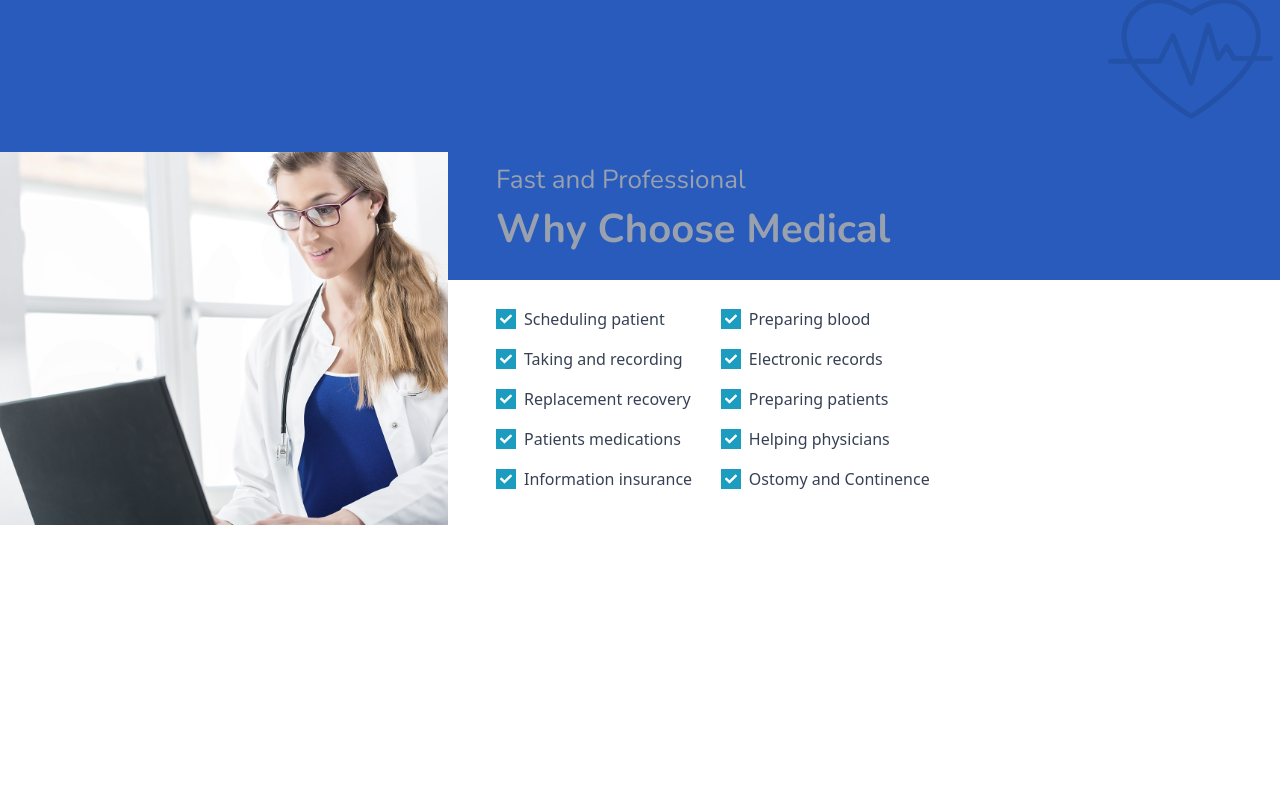
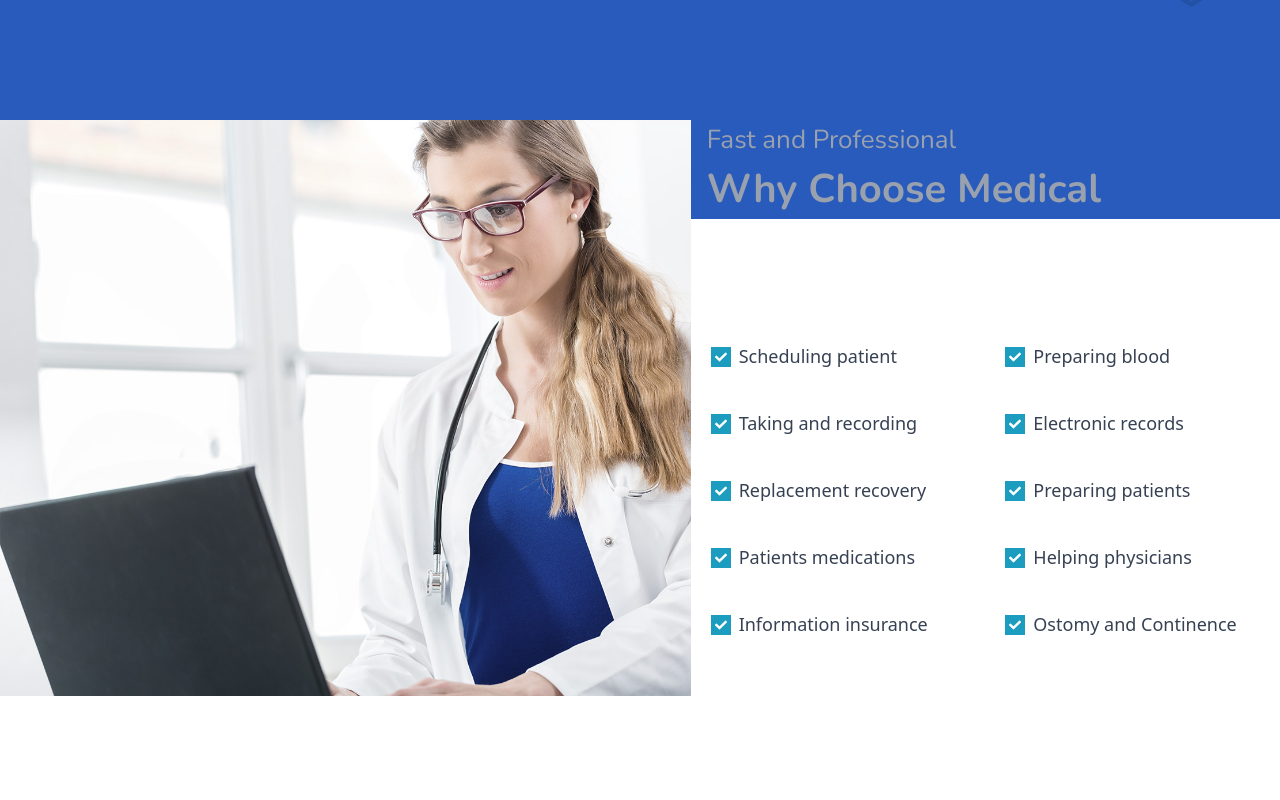
Before and after one commit to Dotuncom/Better-Med, a React (Vite) app: page / in a window 1280 px wide. Shown: the part 1480-2280 px from the top of the page. Built offline with nearby package versions, Linux system fonts and the light colour scheme.

Commit message:
chance profession layout from absolute to relatative

```diff
--- a/src/components/ui/Gap.tsx
+++ b/src/components/ui/Gap.tsx
@@ -1,7 +1,7 @@
 
 const Gap = () => {
   return (
-    <div className="min-h-30 max-h-30 relative bg-red-500">
+    <div className="min-h-30 max-h-30 relative  bg-red-500">
 
     </div>
   )
--- a/src/pages/Home.tsx
+++ b/src/pages/Home.tsx
@@ -8,6 +8,7 @@ import icon5 from "../assets/icon-5.png";
 import femaleDoctor from "../assets/woman-doctor.jpg";
 import heart from "../assets/heart.png";
 import { FaCheck } from "react-icons/fa";
+import Gap from "../components/ui/Gap";
 type serviceProps = {
   id: number;
   name: string;
@@ -47,7 +48,7 @@ const Home = () => {
   return (
     <div className="relative">
       <Herosection />
-      <section className="relative min-h-screen lg:min-h-[120vh] bg-primary">
+      <section className="relative min-h-screen  bg-primary">
         <div className="max-w-7xl mx-auto py-20 px-4">
           <div className="grid grid-cols-1 md:grid-cols-2 lg:grid-cols-6 place-items-center place-content-stretch py-2 gap-y-12">
             {services.map((service) => (
@@ -64,23 +65,23 @@ const Home = () => {
           <img src={heart} alt="" />
         </div>
       </section>
-      <section className="lg:absolute  w-full bottom-1/2 top-full lg:top-[70%] lg:translate-y-1/2 z-40   min-h-screen">
-        <div className="flex flex-col-reverse bg-primary md:bg-transparent md:flex-row lg:gap-8 ">
-          <div className="max-w-md max-h-2xl">
-            <img src={femaleDoctor} alt="" />
+      <section className="  w-full z-40   min-h-screen">
+        <div className="flex w-full flex-col-reverse bg-primary md:bg-transparent md:flex-row lg:gap- ">
+          <div className="max-w- lg:w-[1500px] max-h-1/2">
+            <img src={femaleDoctor} className="w-full h-full bg-cover" alt="" />
           </div>
-          <div className="text-white lg:text-gray-700 border-t  py-2 border-white lg:border-none  px-4">
-            <div className="text-white md:text-gray-400">
+          <div className="text-white w-full lg:text-gray-700 border-t  pl- border-white lg:border-none ">
+            <div className="text-white bg-primary w-full px-4 md:text-gray-400">
               <h3 className="text-[26px] font-Nunito">Fast and Professional</h3>
               <h1 className="text-[40px] font-bold font-Nunito">
                 Why Choose Medical
               </h1>
             </div>
-            <div className="grid grid-cols-1 lg:grid-cols-2  mt-4 lg:mt-12 gap-2 lg:gap-4 ">
+            <div className="grid grid-cols-1 lg:grid-cols-2 px-4 mt-4 lg:mt-30 gap-2 lg:gap-8 ">
               {tasks.map((task) => (
                 <div
                   key={task.id}
-                  className="flex hover:translate-x-5 active:translate-x-5 md:text-gray-700 text-white items-center space-x-2"
+                  className="flex hover:translate-x-5 active:translate-x-5  p-1 text-[18px] md:text-gray-700 text-white items-center space-x-2"
                 >
                   <h1 className="bg-accent  p-1 text-white flex items-center justify-center  h-5 w-5">
                     <FaCheck size={20} />
@@ -92,13 +93,8 @@ const Home = () => {
           </div>
         </div>
       </section>
-      <section className='absolute bg-red-700 min-h-screen'>
-        <div className="flex items-center h-md " style={{background:`url(${heart})`}} >
 
-        </div>
-
-      </section>
-
+      <Gap/>
     </div>
   );
 };
```
